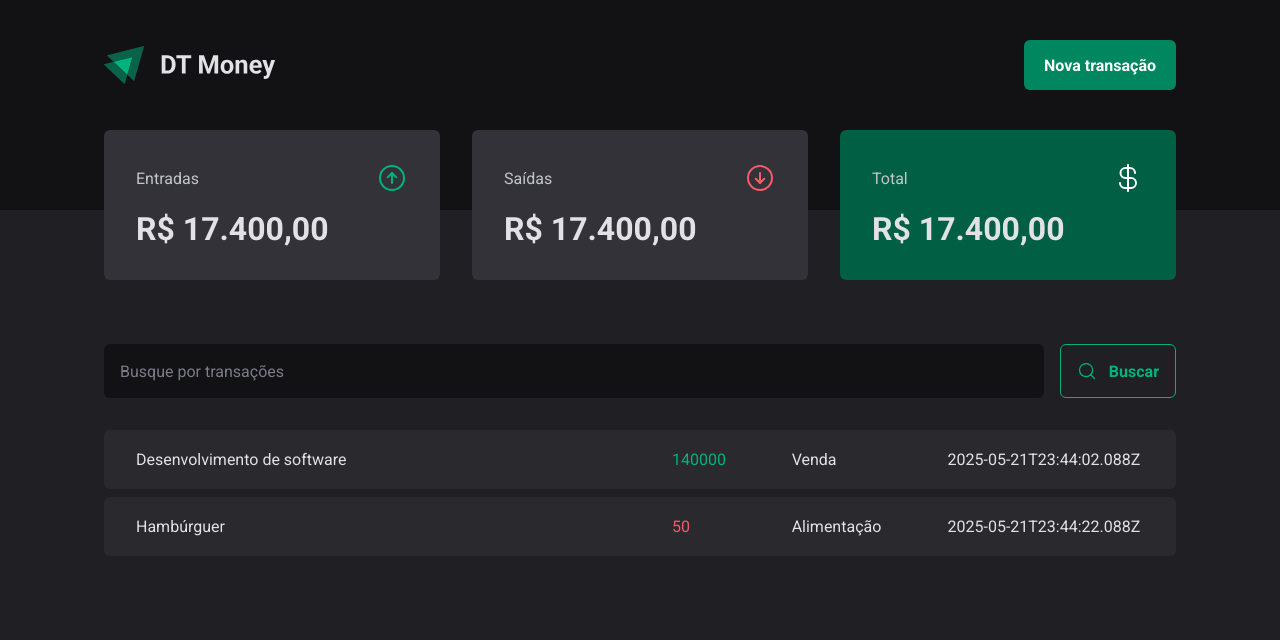
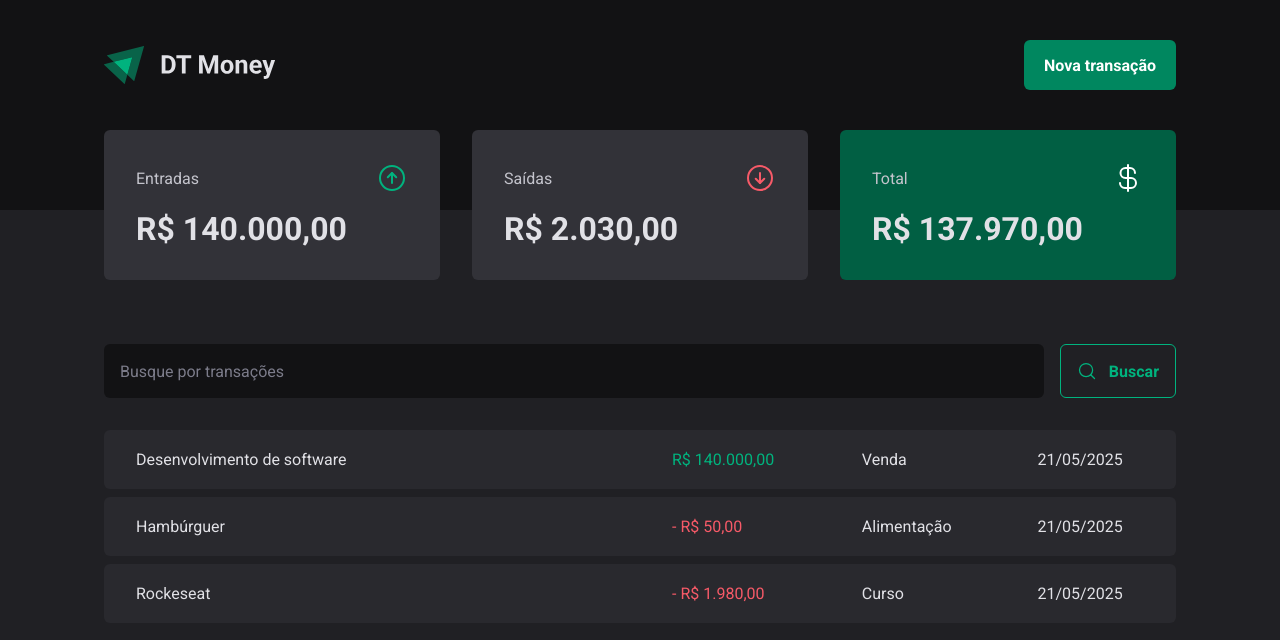
Before and after one commit to yruamkaffer/ignite-dt-money, a React (Vite) app: page / in a window 1280 px wide. Shown: the top 640 px of the page. Built offline with nearby package versions, Linux system fonts and the light colour scheme; data requests are answered from the project's data file.

Commit message:
Add files via upload

```diff
--- a/package.json
+++ b/package.json
@@ -5,7 +5,7 @@
   "type": "module",
   "scripts": {
     "dev": "vite",
-    "dev:server": "json-server server.json -w -d 500",
+    "dev:server": "json-server server.json -d 500",
     "build": "tsc -b && vite build",
     "lint": "eslint .",
     "preview": "vite preview"
--- a/server.json
+++ b/server.json
@@ -15,6 +15,14 @@
             "category": "Alimentação",
             "price": 50,
             "createdAt": "2025-05-21T23:44:22.088Z"
+        },
+                {
+            "id": 3,
+            "description": "Rockeseat",
+            "type": "outcome",
+            "category": "Curso",
+            "price": 1980,
+            "createdAt": "2025-05-21T23:54:22.088Z"
         }
         ]
 }
--- a/src/App.tsx
+++ b/src/App.tsx
@@ -2,6 +2,7 @@ import { ThemeProvider } from "styled-components";
 import { defaultTheme } from "./styles/themes/default";
 import { GlobalStyle } from "./styles/global";
 import { Transactions } from "./pages/Transactions";
+import { TransactionsProvider } from "./contexts/TransactionsContext";
 
 export function App() {
 
@@ -10,7 +11,9 @@ export function App() {
 
       <GlobalStyle />
 
-      <Transactions />
+      <TransactionsProvider>
+        <Transactions />
+      </TransactionsProvider>
 
     </ThemeProvider>
   )
--- a/src/components/Summary/index.tsx
+++ b/src/components/Summary/index.tsx
@@ -1,7 +1,30 @@
+import { useContext } from "react";
 import { SummaryCard, SummaryContainer } from "./styles";
 import { ArrowCircleDown, ArrowCircleUp, CurrencyDollar } from "phosphor-react";
+import { TransactionContext } from "../../contexts/TransactionsContext";
+import { priceFormatter } from "../../utils/formatter";
 
 export function Summary() {
+    const { transactions } = useContext(TransactionContext);
+
+    const summary = transactions.reduce(
+        (acc, transaction) => {
+            if (transaction.type === 'income') {
+                acc.income += transaction.price;
+                acc.total += transaction.price;
+            } else {
+                acc.outcome += transaction.price;
+                acc.total -= transaction.price;
+            }
+
+            return acc;
+        },
+        {
+            income:0,
+            outcome:0,
+            total:0
+        })
+
     return (
         <SummaryContainer>
             <SummaryCard>
@@ -9,21 +32,21 @@ export function Summary() {
                     <span>Entradas</span>
                     <ArrowCircleUp size={32} color="#00b37e" />
                 </header>
-                    <strong>R$ 17.400,00</strong>
+                    <strong>{priceFormatter.format(summary.income)}</strong>
             </SummaryCard>
             <SummaryCard>
                 <header>
                     <span>Saídas</span>
                     <ArrowCircleDown size={32} color="#f75a68" />
                 </header>
-                    <strong>R$ 17.400,00</strong>
+                    <strong>{priceFormatter.format(summary.outcome)}</strong>
             </SummaryCard>
             <SummaryCard variant='green'>
                 <header>
                     <span>Total</span>
                     <CurrencyDollar size={32} color="#fff" />
                 </header>
-                    <strong>R$ 17.400,00</strong>
+                    <strong>{priceFormatter.format(summary.total)}</strong>
             </SummaryCard>
         </SummaryContainer>
     )
--- /dev/null
+++ b/src/contexts/TransactionsContext.tsx
@@ -0,0 +1,42 @@
+import { createContext, useEffect, useState } from "react"
+
+interface Transactions {
+  id: number;
+  description: string;
+  price: number;
+  type: "income" | "outcome";
+  category: string;
+  createdAt: string;
+}
+
+interface TransactionContextType {
+  transactions: Transactions[]
+}
+
+interface TransactionProviderProps {
+  children: React.ReactNode;
+}
+
+export const TransactionContext = createContext({} as TransactionContextType)
+
+export function TransactionsProvider({children}: TransactionProviderProps) {
+    const [transactions, setTransactions] = useState<Transactions[]>([]);
+
+      async function loadTransactions() {
+        const response = await fetch("http://localhost:3000/transactions");
+        const data = await response.json();
+
+        setTransactions(data);
+      }
+
+      useEffect(() => {
+        loadTransactions();
+      }
+      , []);
+
+  return (
+    <TransactionContext.Provider value={{ transactions }}>
+      {children}
+    </TransactionContext.Provider>
+  )
+}
--- a/src/pages/Transactions/index.tsx
+++ b/src/pages/Transactions/index.tsx
@@ -1,32 +1,13 @@
-import { useEffect, useState } from "react";
+import { useContext } from "react";
 import { Header } from "../../components/Header";
 import { Summary } from "../../components/Summary";
 import { SearchForm } from "./components/SearchForm";
 import { PriceHighLight, TransactionsContainer, TransactionsTable } from "./styles";
-
-interface Transactions {
-  id: number;
-  description: string;
-  price: number;
-  type: "income" | "outcome";
-  category: string;
-  createdAt: string;
-}
+import { TransactionContext } from "../../contexts/TransactionsContext";
+import { dateFormatter, priceFormatter } from "../../utils/formatter";
 
 export function Transactions() {
-  const [transactions, setTransactions] = useState<Transactions[]>([]);
-
-  async function loadTransactions() {
-    const response = await fetch("http://localhost:3000/transactions");
-    const data = await response.json();
-
-    setTransactions(data);
-  }
-
-  useEffect(() => {
-    loadTransactions();
-  }
-  , []);
+  const { transactions } = useContext(TransactionContext);
 
   return (
     <div>
@@ -45,11 +26,12 @@ export function Transactions() {
                   <td width="50%">{transaction.description}</td>
                   <td>
                     <PriceHighLight variant={transaction.type}>
-                      {transaction.price}
+                      {transaction.type === "outcome" && "- "}
+                      {priceFormatter.format(transaction.price)}
                     </PriceHighLight>
                   </td>
                   <td>{transaction.category}</td>
-                  <td>{transaction.createdAt}</td>
+                  <td>{dateFormatter.format(new Date(transaction.createdAt))}</td>
                 </tr>
               )
             })}
--- /dev/null
+++ b/src/utils/formatter.ts
@@ -0,0 +1,8 @@
+export const dateFormatter = new Intl.DateTimeFormat('pt-BR');
+
+export const priceFormatter = new Intl.NumberFormat('pt-BR', {
+    style: 'currency',
+    currency: 'BRL',
+    minimumFractionDigits: 2,
+    maximumFractionDigits: 2,
+});
```
